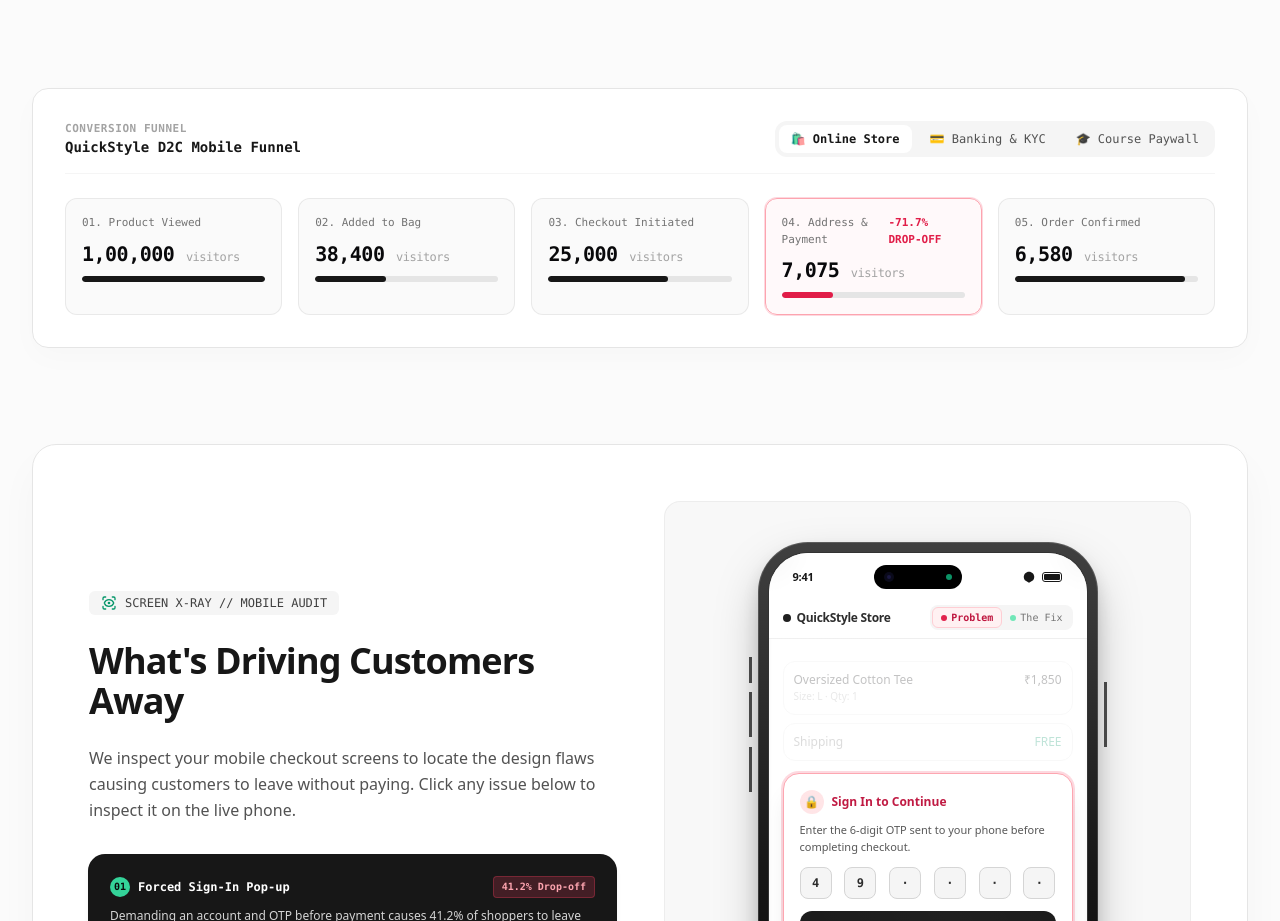
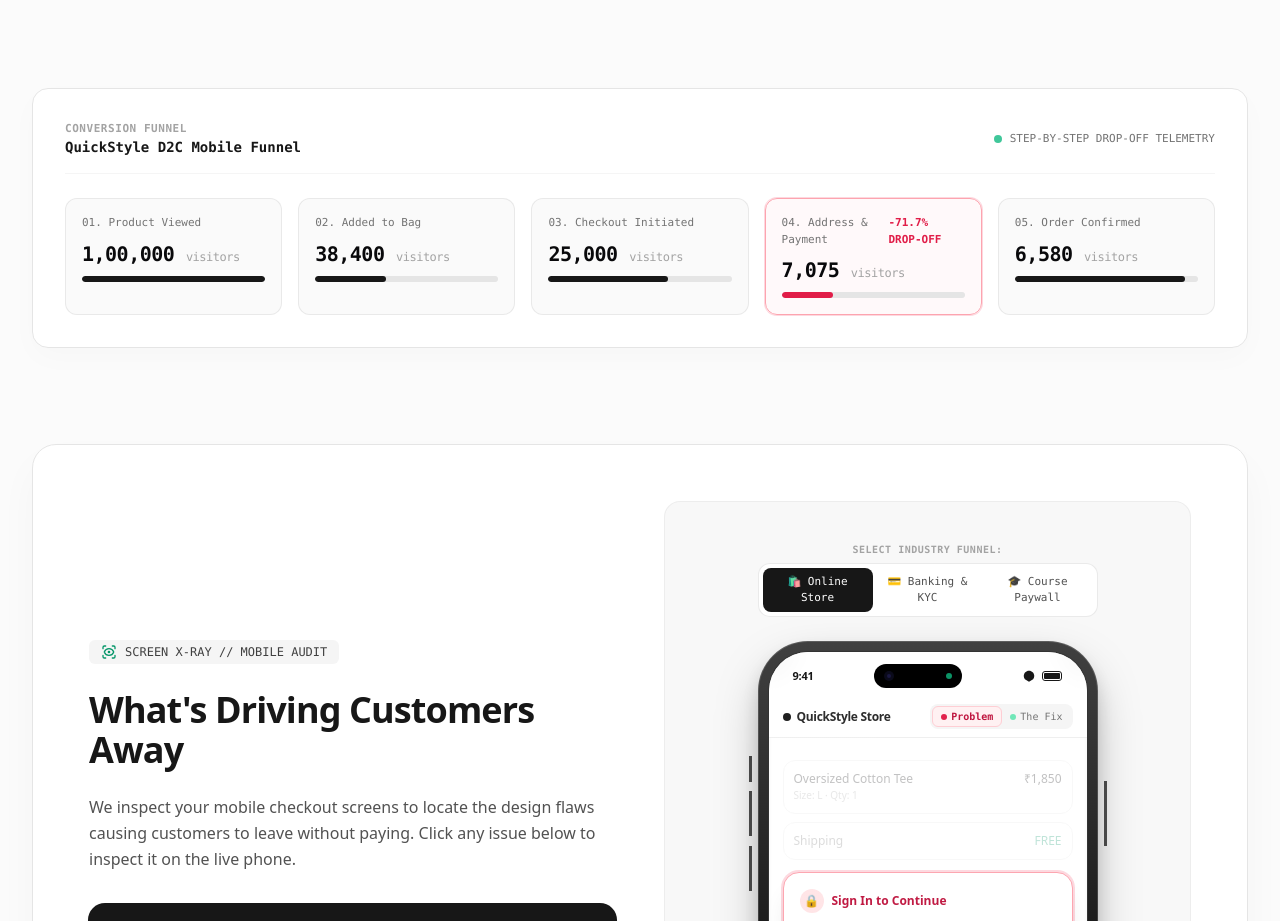
Before and after one commit to krrishvimal/funneldoctorai, a Next.js app in the folder apps/web/: page / in a window 1280 px wide. Shown: the part 860-1781 px from the top of the page. Built offline with nearby package versions, Linux system fonts and the light colour scheme.

Commit message:
feat(ux): relocate category switcher from funnel section directly above phone mockup

```diff
--- a/apps/web/src/app/page.tsx
+++ b/apps/web/src/app/page.tsx
@@ -1138,40 +1138,9 @@ GROUP BY 1, 2 ORDER BY drop_pct DESC;`,
                 <span className="text-neutral-900 font-bold text-sm">{currentData.tagline}</span>
               </div>
 
-              {/* Preset Switcher */}
-              <div className="flex flex-wrap items-center gap-1.5 bg-neutral-100 p-1 rounded-xl">
-                {[
-                  { key: 'd2c', label: '🛍️ Online Store' },
-                  { key: 'fintech', label: '💳 Banking & KYC' },
-                  { key: 'edtech', label: '🎓 Course Paywall' }
-                ].map(({ key, label }) => {
-                  const isSelected = selectedPresetKey === key;
-                  return (
-                    <button
-                      key={key}
-                      onClick={() => switchPreset(key as PresetKey)}
-                      className={`px-3 py-1.5 rounded-lg text-xs font-mono transition cursor-pointer ${
-                        isSelected
-                          ? 'bg-white text-neutral-900 font-semibold shadow-2xs'
-                          : 'text-neutral-600 hover:text-black'
-                      }`}
-                    >
-                      {label}
-                    </button>
-                  );
-                })}
-                {customDataset && (
-                  <button
-                    onClick={() => switchPreset('custom')}
-                    className={`px-3 py-1.5 rounded-lg text-xs font-mono transition cursor-pointer ${
-                      selectedPresetKey === 'custom'
-                        ? 'bg-emerald-600 text-white font-semibold shadow-2xs'
-                        : 'text-emerald-700 hover:text-emerald-900'
-                    }`}
-                  >
-                    Custom Ingested
-                  </button>
-                )}
+              <div className="flex items-center gap-2 text-[11px] font-mono text-neutral-500">
+                <span className="w-2 h-2 rounded-full bg-emerald-500 animate-pulse" />
+                <span>STEP-BY-STEP DROP-OFF TELEMETRY</span>
               </div>
             </div>
 
@@ -1255,6 +1224,47 @@ GROUP BY 1, 2 ORDER BY drop_pct DESC;`,
 
             {/* Right Column: Realistic Interactive Mobile Screen Viewport */}
             <div className="lg:col-span-6 flex flex-col items-center justify-center bg-neutral-100/70 p-6 lg:p-10 rounded-2xl border border-neutral-200/60">
+
+              {/* Industry Category Switcher (Directly Above Device) */}
+              <div className="mb-6 w-full max-w-[340px] flex flex-col items-center gap-1.5">
+                <span className="text-[10px] font-mono text-neutral-400 uppercase tracking-wider font-semibold">
+                  SELECT INDUSTRY FUNNEL:
+                </span>
+                <div className="w-full flex items-center justify-between p-1 bg-white rounded-xl border border-neutral-200/80 shadow-xs text-xs font-mono">
+                  {[
+                    { key: 'd2c', label: '🛍️ Online Store' },
+                    { key: 'fintech', label: '💳 Banking & KYC' },
+                    { key: 'edtech', label: '🎓 Course Paywall' }
+                  ].map(({ key, label }) => {
+                    const isSelected = selectedPresetKey === key;
+                    return (
+                      <button
+                        key={key}
+                        onClick={() => switchPreset(key as PresetKey)}
+                        className={`flex-1 py-1.5 px-2 rounded-lg text-center transition cursor-pointer text-[11px] font-medium ${
+                          isSelected
+                            ? 'bg-neutral-900 text-white font-bold shadow-xs'
+                            : 'text-neutral-600 hover:text-black hover:bg-neutral-50'
+                        }`}
+                      >
+                        {label}
+                      </button>
+                    );
+                  })}
+                  {customDataset && (
+                    <button
+                      onClick={() => switchPreset('custom')}
+                      className={`py-1.5 px-2 rounded-lg text-center transition cursor-pointer text-[11px] font-medium ${
+                        selectedPresetKey === 'custom'
+                          ? 'bg-emerald-600 text-white font-bold shadow-xs'
+                          : 'text-emerald-700 hover:text-emerald-900 hover:bg-emerald-50'
+                      }`}
+                    >
+                      Custom Ingested
+                    </button>
+                  )}
+                </div>
+              </div>
 
               {/* Photorealistic Titanium CSS Device Frame */}
               <RealisticPhoneMockup
```
